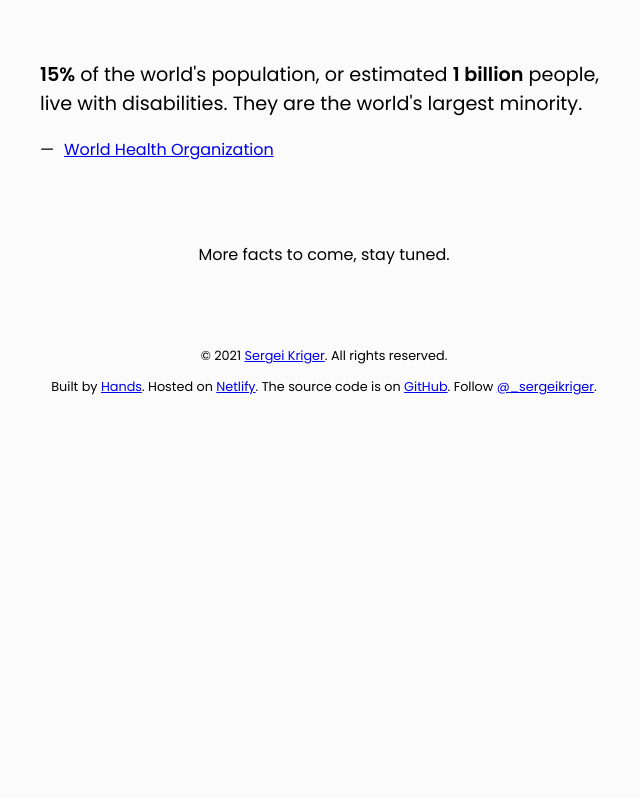
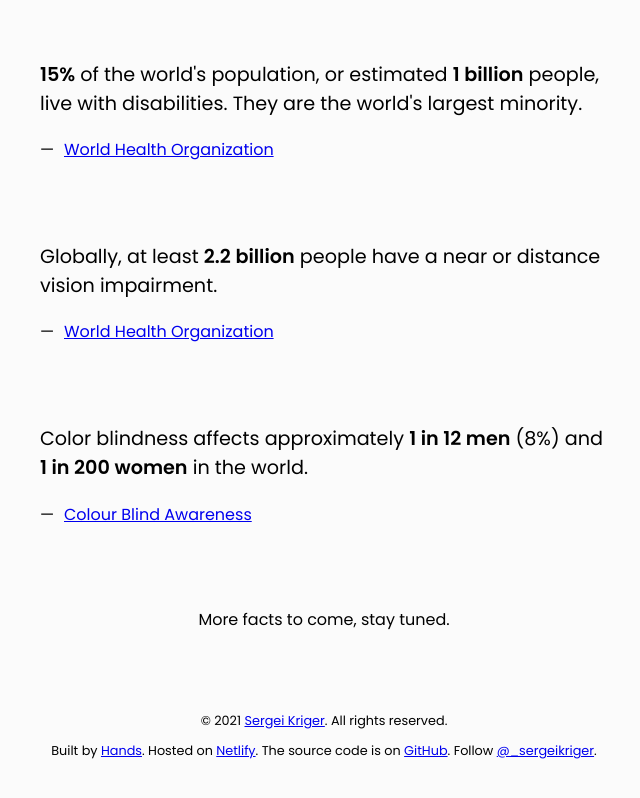
Before and after one commit to sergeicodes/a11yfacts, a plain HTML site: page index.html in a window 1280 px wide. Shown: the part 116-914 px from the top of the page, without its empty margins (316-956 px from the left). Before the commit the page ends 800 px from the top, so only its background shows below. Drawn offline with Linux system fonts and the light colour scheme.

Commit message:
Add facts

```diff
--- a/index.html
+++ b/index.html
@@ -47,6 +47,37 @@
               </li>
             </ul>
           </li>
+
+          <li class="fact">
+            <p class="fact__text">
+              Globally, at least <strong>2.2 billion</strong> people have a near or distance vision impairment.
+            </p>
+
+            <ul class="fact__references">
+              <li class="fact__reference">
+                <a
+                  target="_blank"
+                  href="https://www.who.int/news-room/fact-sheets/detail/blindness-and-visual-impairment"
+                  >World Health Organization</a
+                >
+              </li>
+            </ul>
+          </li>
+
+          <li class="fact">
+            <p class="fact__text">
+              Color blindness affects approximately <strong>1 in 12 men</strong> (8%) and
+              <strong>1 in 200 women</strong> in the world.
+            </p>
+
+            <ul class="fact__references">
+              <li class="fact__reference">
+                <a target="_blank" href="https://www.colourblindawareness.org/colour-blindness/"
+                  >Colour Blind Awareness</a
+                >
+              </li>
+            </ul>
+          </li>
         </ul>
 
         <p>More facts to come, stay tuned.</p>
```
